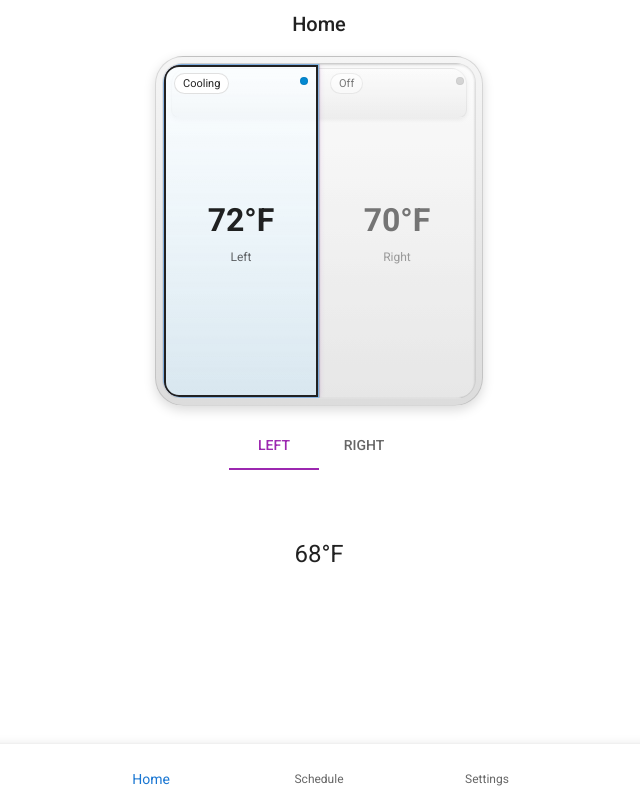
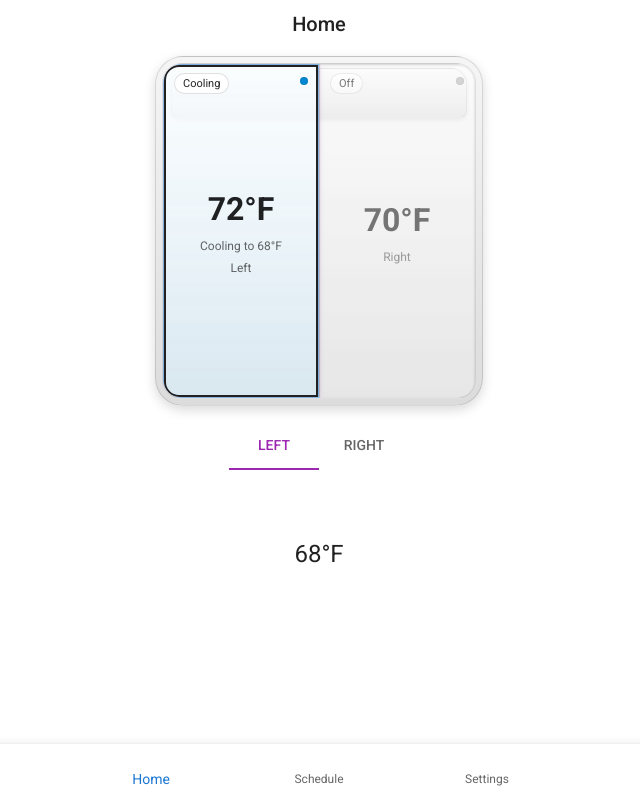
Before and after one commit to jonm01/bed-zones, a Next.js app: page / in a window 1280 px wide. Shown: the whole page, without its empty margins (321-961 px from the left). Built offline with nearby package versions, Linux system fonts and the light colour scheme; some icons are missing; what @mui/material-nextjs would draw is missing.

Commit message:
Restore heating/cooling text

```diff
--- a/src/components/BedDualZone.tsx
+++ b/src/components/BedDualZone.tsx
@@ -299,6 +299,16 @@ export function BedDualZone({
                 {formatTemp(state.currentTemp)}{unitLabel}
               </Typography>
 
+              {state.mode !== 'off' && state.targetTemp !== undefined && (
+                <Typography
+                  component="span"
+                  sx={{ fontSize: 12, mt: 0.5, color: 'text.secondary', userSelect: 'none' }}
+                >
+                  {state.mode === 'cool' ? 'Cooling to' : 'Heating to'}{' '}
+                  {formatTemp(state.targetTemp)}{unitLabel}
+                </Typography>
+              )}
+
               {/* Side name */}
               <Typography
                 component="span"
```
